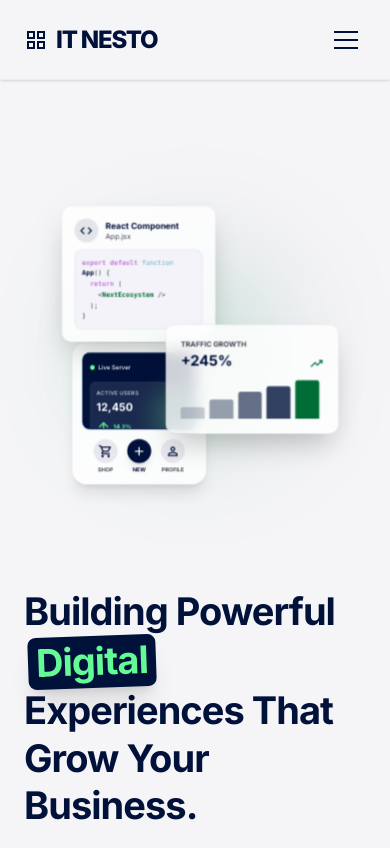
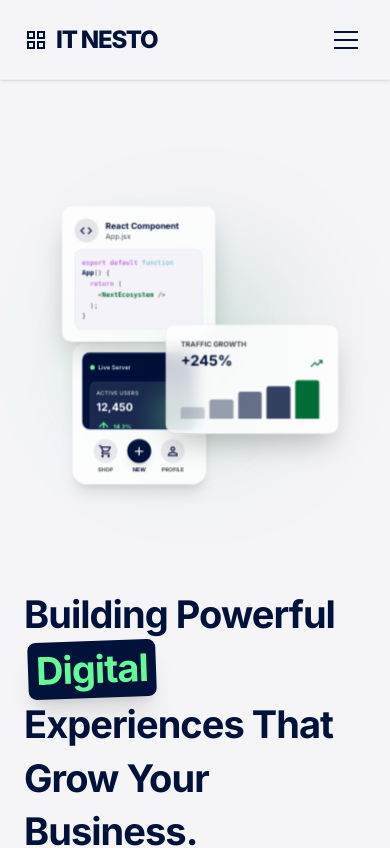
Before and after one commit to mahboobali-web/itnesto, a Next.js app: page / in a window 390 px wide. Shown: the top 848 px of the page. Built offline with nearby package versions, Linux system fonts and the light colour scheme.

Commit message:
Fix line height in mobile view for hero section heading

```diff
--- a/src/app/page.js
+++ b/src/app/page.js
@@ -264,7 +264,7 @@ export default function Home() {
         <section className="relative pt-[120px] md:pt-[160px] pb-16 md:pb-24 lg:pb-[var(--spacing-section-gap)] overflow-hidden min-h-[90vh] md:min-h-screen flex items-center">
           <div className="max-w-container-max mx-auto px-6 md:px-12 grid grid-cols-1 lg:grid-cols-2 gap-8 md:gap-stack-lg items-center relative z-10">
             <div className="fade-up visible order-2 lg:order-1">
-              <h1 className="font-display-2xl font-bold text-[38px] leading-[1.25] sm:text-[44px] sm:leading-[1.2] md:text-[50px] lg:text-[72px] lg:leading-[1.1] text-primary mb-6 md:mb-8 tracking-tight">
+              <h1 className="font-display-2xl font-bold text-[38px] leading-[1.4] sm:text-[44px] sm:leading-[1.3] md:text-[50px] md:leading-[1.2] lg:text-[72px] lg:leading-[1.1] text-primary mb-6 md:mb-8 tracking-tight">
                 Building Powerful <span className="inline-block text-secondary-container bg-primary px-2 py-0.5 md:px-4 md:pb-2 md:pt-1 mx-1 rounded-lg md:rounded-2xl shadow-xl transform -rotate-2">Digital</span> Experiences That Grow Your Business.
               </h1>
               <p className="font-body-lg text-body-lg text-on-surface-variant max-w-xl mb-10 leading-relaxed text-lg">
```
